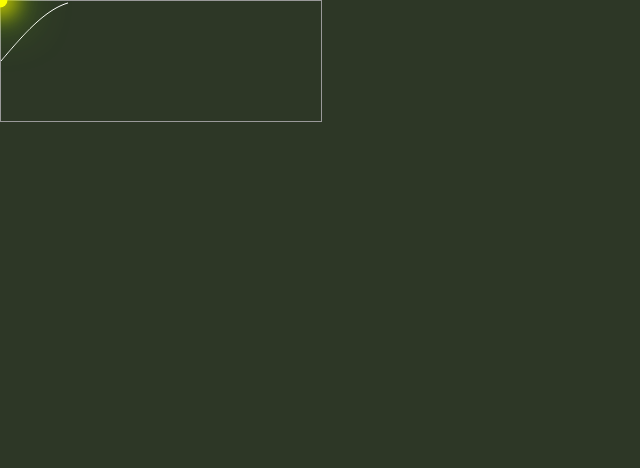
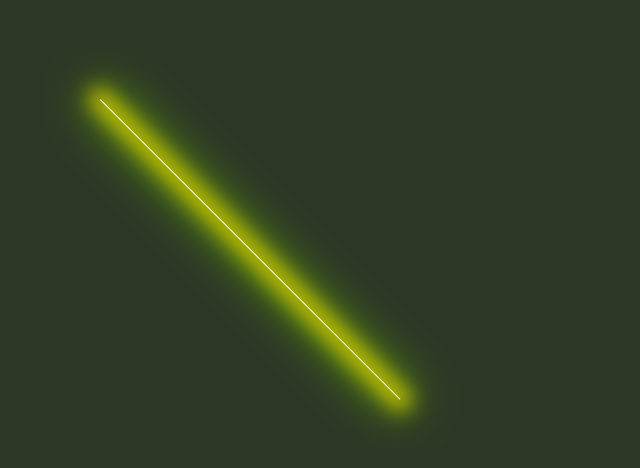
Before and after one commit to fhgaha/lissajous, a React (Create React App) app: page / in a window 1280 px wide. Shown: the top 468 px of the page, without its empty margins (0-640 px from the left). Built offline with nearby package versions, Linux system fonts and the light colour scheme.

Commit message:
line component

```diff
--- a/src/App.js
+++ b/src/App.js
@@ -2,6 +2,7 @@ import { useEffect } from "react";
 import "./App.css";
 import Circle from "./components/circle/Circle";
 import Sine from "./components/sine/Sine";
+import Line from "./components/line/Line";
 
 function App() {
 
@@ -9,12 +10,30 @@ function App() {
     <div
       className="App"
     // onMouseMove={drawCircle}
-    // onLoad={ }
+    //  onLoad={linedraw(100, 100, 400, 400)}
     >
-      <Circle />
-      <Sine />
+      {/* <Circle /> */}
+      {/* <Sine /> */}
+      <Line className='line glowy'/>
     </div>
   );
 }
 
 export default App;
+
+function linedraw(ax,ay,bx,by)
+{
+    if(ay>by)
+    {
+        bx=ax+bx;
+        ax=bx-ax;
+        bx=bx-ax;
+        by=ay+by;
+        ay=by-ay;
+        by=by-ay;
+    }
+    var calc=Math.atan((ay-by)/(bx-ax));
+    calc=calc*180/Math.PI;
+    var length=Math.sqrt((ax-bx)*(ax-bx)+(ay-by)*(ay-by));
+    document.body.innerHTML += "<div id='lineOld' style='height:" + length + "px;width:1px;background-color:red;position:absolute;top:" + (ay) + "px;left:" + (ax) + "px;transform:rotate(" + calc + "deg);-ms-transform:rotate(" + calc + "deg);transform-origin:0% 0%;-moz-transform:rotate(" + calc + "deg);-moz-transform-origin:0% 0%;-webkit-transform:rotate(" + calc  + "deg);-webkit-transform-origin:0% 0%;-o-transform:rotate(" + calc + "deg);-o-transform-origin:0% 0%;'></div>"
+}
--- a/src/components/circle/Circle.js
+++ b/src/components/circle/Circle.js
@@ -1,4 +1,5 @@
 import React, { useEffect, useLayoutEffect, useState } from 'react'
+import './circle.css'
 
 const Circle = (props) => {
 	const [position, setPosition] = useState({ x: 0, y: 0 })
@@ -10,15 +11,8 @@ const Circle = (props) => {
 		};
 	});
 
-	const styles = {
-		left: position.x,
-		top: position.y,
-		transitionTimingFunction: "cubic-bezier(0.18, 0.89, 0.32, 1.28)",
-		transitionDuration: "0.8s"
-	}
-
 	return (
-		<div id='circle' className="glowy" {...props} style={styles}></div>
+		<div id='circle' className="glowy" {...props} style={{left: position.x, top: position.y}}></div >
 	)
 }
 
--- /dev/null
+++ b/src/components/circle/circle.css
@@ -0,0 +1,4 @@
+#circle {
+	transition-timing-function: cubic-bezier(0.18, 0.89, 0.32, 1.28);
+	transition-duration: 0.8s;
+}
--- /dev/null
+++ b/src/components/line/Line.js
@@ -0,0 +1,42 @@
+import React, { useEffect, useState } from 'react'
+import './line.css'
+
+const Line = (props) => {
+
+	const [first, setfirst] = useState()
+
+	useEffect(() => {
+		setfirst(linedraw(100, 100, 400, 400))
+
+	}, [])
+
+	return (
+		<div className='line' style={ linedraw(100, 100, 400, 400)} {...props}></div>
+	)
+}
+
+export default Line
+
+function linedraw(ax, ay, bx, by) {
+	if (ay > by) {
+		bx = ax + bx;
+		ax = bx - ax;
+		bx = bx - ax;
+		by = ay + by;
+		ay = by - ay;
+		by = by - ay;
+	}
+	var calc = Math.atan((ay - by) / (bx - ax));
+	calc *= (180 / Math.PI);
+	var length = Math.sqrt((ax - bx) * (ax - bx) + (ay - by) * (ay - by));
+	return {
+		height: length + "px",
+		top: ay + "px",
+		left: ax + "px",
+		transform: `rotate(${calc}deg)`,
+		msTransform: `rotate(${calc}deg)`,
+		MozTransform: `rotate(${calc}deg)`,
+		WebkitTransform: `rotate(${calc}deg)`,
+		OTransform: `rotate(${calc}deg)`
+	}
+}
--- /dev/null
+++ b/src/components/line/line.css
@@ -0,0 +1,15 @@
+/* "<div id='line' style='height:" + length + "px;
+top:" + (ay) + "px;left:" + (ax) + "px;transform:rotate(" + calc + "deg);-ms-transform:rotate(" + calc + "deg);
+transform-origin:0% 0%;-moz-transform:rotate(" + calc + "deg);
+-webkit-transform:rotate(" + calc + "deg);
+-o-transform:rotate(" + calc + "deg);'></div>" */
+
+.line {
+	width: 1px;
+	background-color: white;
+	position: absolute;
+	transform-origin: 0% 0%;
+	-moz-transform-origin: 0% 0%;
+	-webkit-transform-origin: 0% 0%;
+	-o-transform-origin: 0% 0%;
+}
--- a/src/components/sine/Sine.js
+++ b/src/components/sine/Sine.js
@@ -3,55 +3,71 @@ import React, { useEffect } from 'react'
 // x = Asin(a * fi + theta)
 // y = Bsin(b * theta)
 
-function calcY(x, h, f, w) {
+var a = 19;
+var b = 18;
+
+function calcY(t, h, f, w) {
 	// h is the amplitude of the wave
 	// x is the current x value we get every time interval
 	// 2 * PI is the length of one cycle (full circumference)
 	// f/w is the frequency fraction
-  return h - h * Math.sin(x * 2 * Math.PI * (f / w));
+	return h * (1 - Math.sin(b * t));
+	// const result = h - h * Math.sin(t * 2 * Math.PI * (f / w));
 }
 
-function drawSine(x, h, f, w, ctx) {
+function calcX(t, h, f, w) {
+	let theta = 1;
+	return w / 2 * (1 - Math.sin(a * t + (f / w)));
+}
+
+function drawSine(t, h, f, w, ctx) {
 	if (ctx == null) return;
 
 	ctx.clearRect(0, 0, w, h * 2);
 
 	ctx.beginPath(); // Draw a new path
 	ctx.strokeStyle = "white"; // Pick a color
-  for (var i = 0; i < x; i++) { // Loop from left side to current x
+	for (var i = 0; i < t; i += 0.01) { // Loop from left side to current x
+		var x = calcX(i, h, f, w);
 		var y = calcY(i, h, f, w); // Calculate y value from x
-    ctx.lineTo(i, y); // Where to draw to
+		ctx.lineTo(x, y); // Where to draw to
 	}
+
 	ctx.stroke(); // Draw
 }
 
-const MySine = () => {
+const Sine = (props) => {
 	useEffect(() => {
-		var x = 0;
+		var t = 0;
 		var c = document.getElementById("canvas"); // Grab canvas object
 		var ctx = c.getContext("2d"); // Define canvas context
 		var w = c.width; // Canvas width => Frequency is relative to this
 		var h = c.height / 2; // Canvas height over two => Amplitude: Volume
 		var f = 1; // How many cycles per canvas width => Frequency: Tone & Speed
 
-		setInterval(() => {
-			drawSine(x, h, f, w, ctx); // Call draww function every cycle
-			x++; // Increment x by 1
-			if (x > w) {
-				x = 0; // x cannot be more than canvas with, so back to 0
-				// f++; // increment frequency for demonstration
+		// setInterval(() => {
+		// 	drawSine(t, h, f, w, ctx); // Call draww function every cycle
+		// 	t++; // Increment x by 1
+		// 	if (t > w) {
+		// 		t = 0; // x cannot be more than canvas with, so back to 0
+		// 		f++; // increment frequency for demonstration
+		// 	}
+		// }, 10);
+		for (let i = 0; i < 2; i++) {
+			drawSine(8, h, f, w, ctx);
+			f += 0.1;
 		}
-		}, 1);
 	}, []);
 
 	return (
 		<canvas
 			id="canvas"
-			width="320"
-			height="120"
+			width="640"
+			height="240"
 			style={{ border: '1px solid #999' }}
+			{...props}
 		></canvas>
 	)
 }
 
-export default MySine
+export default Sine
```
Lines whose indentation alone changed are shown as unchanged.
